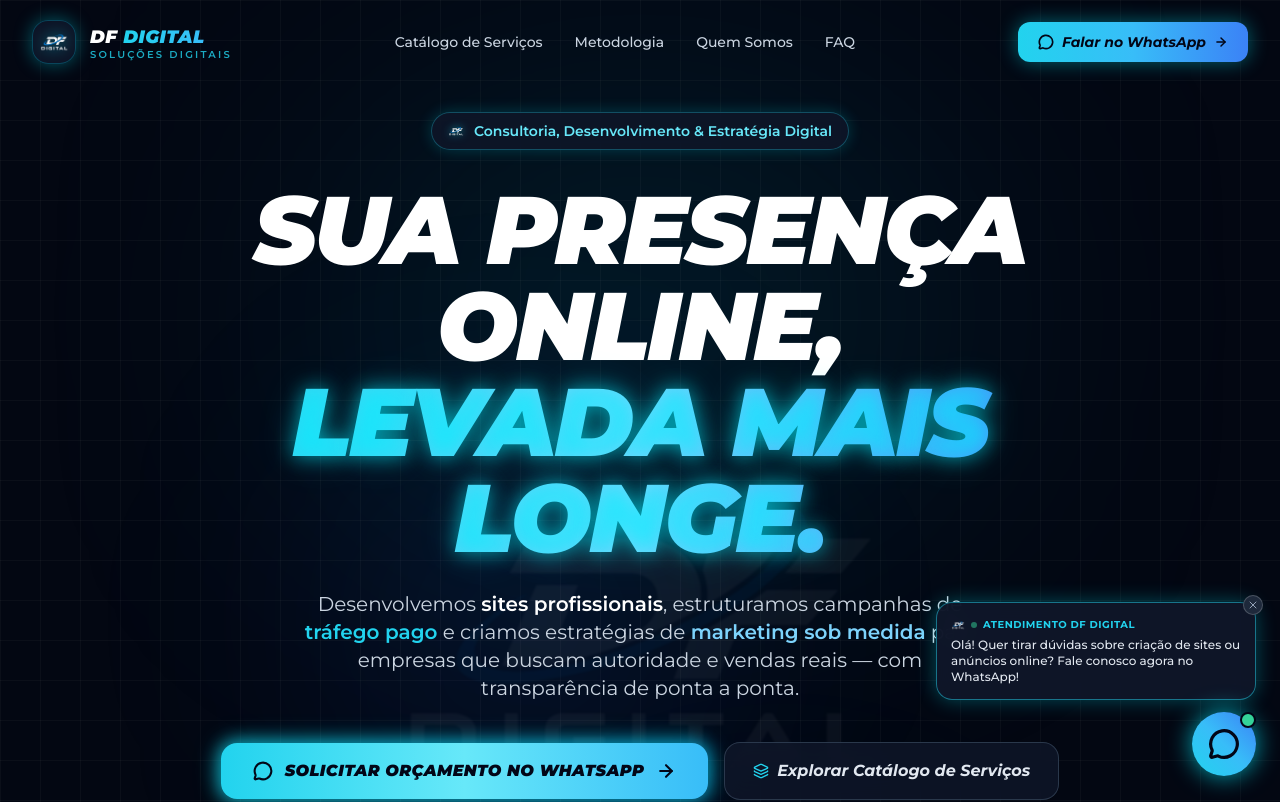
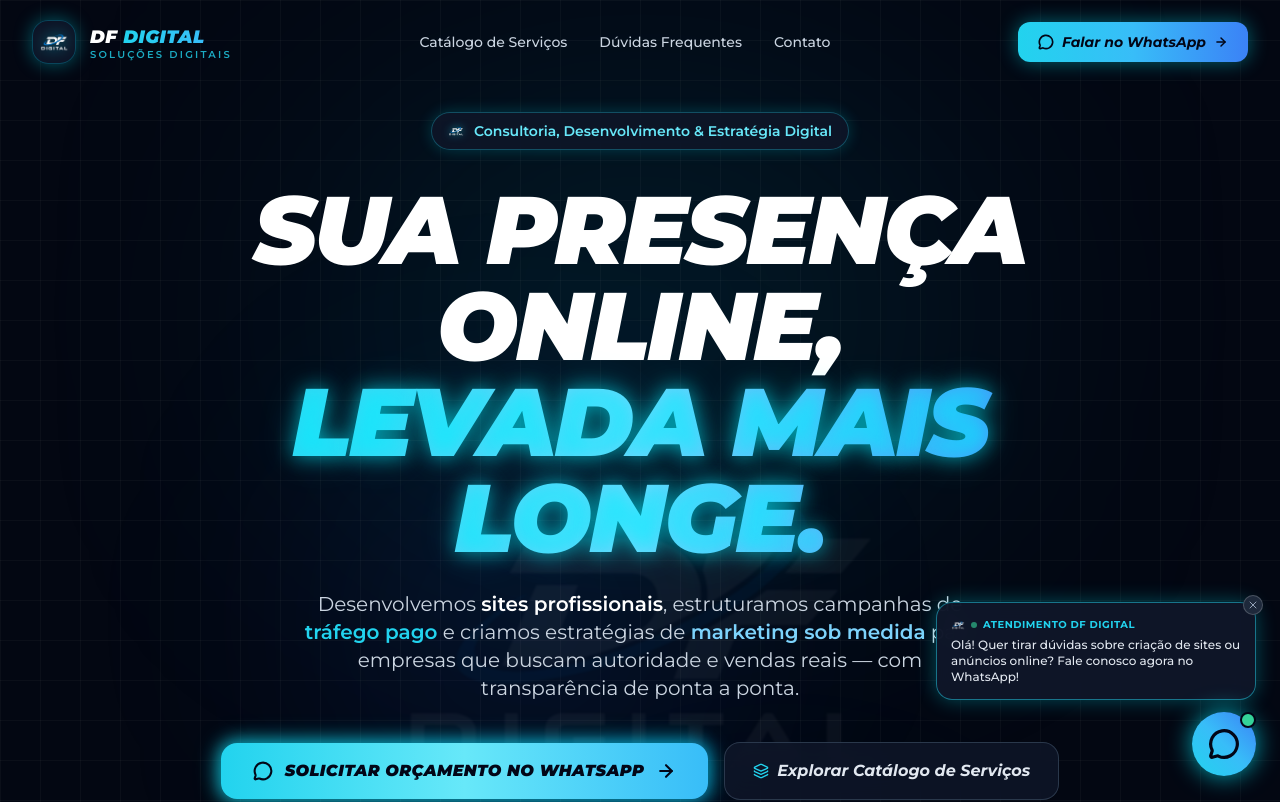
Before and after one commit to Filipe-Machado0/dfsolucoesdigital, a React (Vite) app: page / in a window 1280 px wide. Shown: the top 802 px of the page. Built offline with nearby package versions, Linux system fonts and the light colour scheme.

Commit message:
refactor: remover secoes Metodologia e Quem Somos, focando no Catalogo de Servicos

```diff
--- a/src/App.jsx
+++ b/src/App.jsx
@@ -1,9 +1,7 @@
 import React from 'react';
 import Navbar from './components/Navbar';
 import Hero from './components/Hero';
-import AboutUs from './components/AboutUs';
 import Services from './components/Services';
-import Results from './components/Results';
 import FAQ from './components/FAQ';
 import FinalCTA from './components/FinalCTA';
 import Footer from './components/Footer';
@@ -20,14 +18,8 @@ function App() {
         {/* Hero Section */}
         <Hero />
 
-        {/* Quem Somos */}
-        <AboutUs />
-
-        {/* Nossos Serviços (Cards Dinâmicos) */}
+        {/* Nossos Serviços (Catálogo Dinâmico com Modais) */}
         <Services />
-
-        {/* Resultados & Prova Social (Contadores Animados) */}
-        <Results />
 
         {/* FAQ */}
         <FAQ />
--- a/src/components/Footer.jsx
+++ b/src/components/Footer.jsx
@@ -85,16 +85,10 @@ export default function Footer() {
             </h4>
             <ul className="space-y-2.5 text-sm">
               <li>
-                <a href="#quem-somos" className="hover:text-cyan-400 transition-colors">Quem Somos</a>
+                <a href="#catalogo-servicos" className="hover:text-cyan-400 transition-colors">Catálogo de Serviços</a>
               </li>
               <li>
-                <a href="#servicos" className="hover:text-cyan-400 transition-colors">Nossos Serviços</a>
-              </li>
-              <li>
-                <a href="#resultados" className="hover:text-cyan-400 transition-colors">Métricas & Resultados</a>
-              </li>
-              <li>
-                <a href="#faq" className="hover:text-cyan-400 transition-colors">Perguntas Frequentes</a>
+                <a href="#faq" className="hover:text-cyan-400 transition-colors">Dúvidas Frequentes</a>
               </li>
               <li>
                 <a href="#contato" className="hover:text-cyan-400 transition-colors">Solicitar Orçamento</a>
--- a/src/components/Navbar.jsx
+++ b/src/components/Navbar.jsx
@@ -15,9 +15,8 @@ export default function Navbar() {
 
   const navLinks = [
     { label: 'Catálogo de Serviços', href: '#catalogo-servicos' },
-    { label: 'Metodologia', href: '#metodologia' },
-    { label: 'Quem Somos', href: '#quem-somos' },
-    { label: 'FAQ', href: '#faq' },
+    { label: 'Dúvidas Frequentes', href: '#faq' },
+    { label: 'Contato', href: '#contato' },
   ];
 
   const whatsappLink = "https://wa.me/5561999999999?text=Ol%C3%A1%21%20Gostaria%20de%20um%20diagn%C3%B3stico%20gratuito%20com%20a%20DF%20Solu%C3%A7%C3%B5es%20Digitais.";
```
